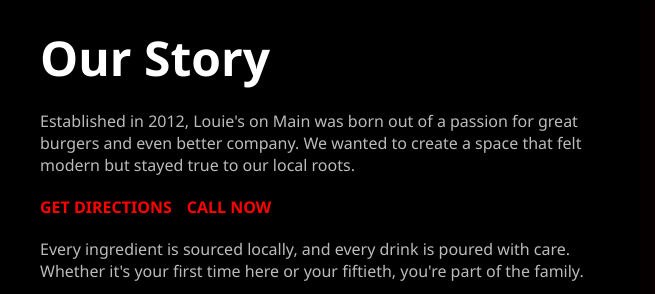
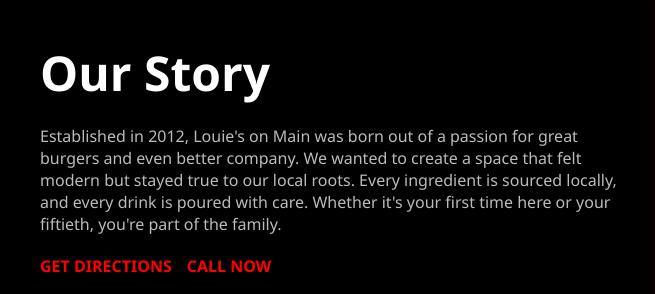
Before and after one commit to tkh7958-cpu/Local-Biz-Website, a plain HTML site: page about.html in a window 1280 px wide. Shown: the part 205-499 px from the top of the page, 0-655 px from the left. Drawn offline with Linux system fonts and the light colour scheme.

Commit message:
Update about.html

```diff
--- a/about.html
+++ b/about.html
@@ -32,6 +32,9 @@
             <p style="color: #bbb; margin-bottom: 20px;">
                 Established in 2012, Louie's on Main was born out of a passion for great burgers and even better company.
                 We wanted to create a space that felt modern but stayed true to our local roots.
+
+                Every ingredient is sourced locally, and every drink is poured with care.
+                Whether it's your first time here or your fiftieth, you're part of the family.
             </p>
 
             <div style="display: flex; gap: 15px; margin-bottom: 20px;">
@@ -43,10 +46,6 @@
                    style="color: #ff0000; text-decoration: none; font-weight: bold; text-transform: uppercase;">Call Now</a>
             </div>
 
-            <p style="color: #bbb; margin-bottom: 30px;">
-                Every ingredient is sourced locally, and every drink is poured with care.
-                Whether it's your first time here or your fiftieth, you're part of the family.
-            </p>
 
             <a href="menu.html" class="btn-main" style="display: inline-block; background-color: #ff0000; color: #fff; padding: 12px 24px; text-decoration: none; font-weight: bold; border-radius: 4px;">
                 See the Menu
```
